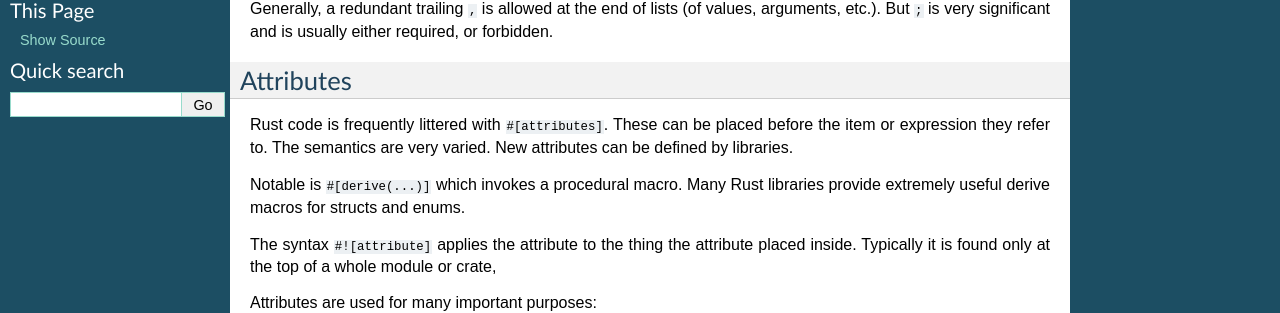
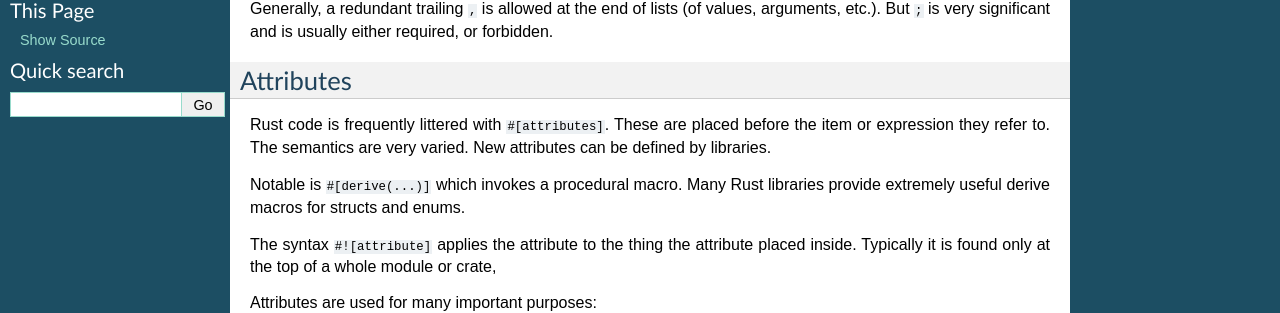
Before and after one commit to cxw620/rust-polyglot, a Sphinx documentation site: the page built from docs/syntax.rst, in a window 1280 px wide and 900 px high. Shown: the part 288-601 px from the top of the window. Built offline with Sphinx 7.4.7, drawn with Linux system fonts in a browser that asks for light colours.

Commit message:
attributes wording fix
Suggested-by Patrick Gosling <jpmg@go.sling.org.uk>
Signed-off-by: Ian Jackson <ijackson@chiark.greenend.org.uk>

```diff
--- a/docs/syntax.rst
+++ b/docs/syntax.rst
@@ -26,7 +26,7 @@ Attributes
 ----------
 
 Rust code is frequently littered with ``#[attributes]``.
-These can be placed before the item or expression they refer to.
+These are placed before the item or expression they refer to.
 The semantics are very varied.
 New attributes can be defined by libraries.
 
```
